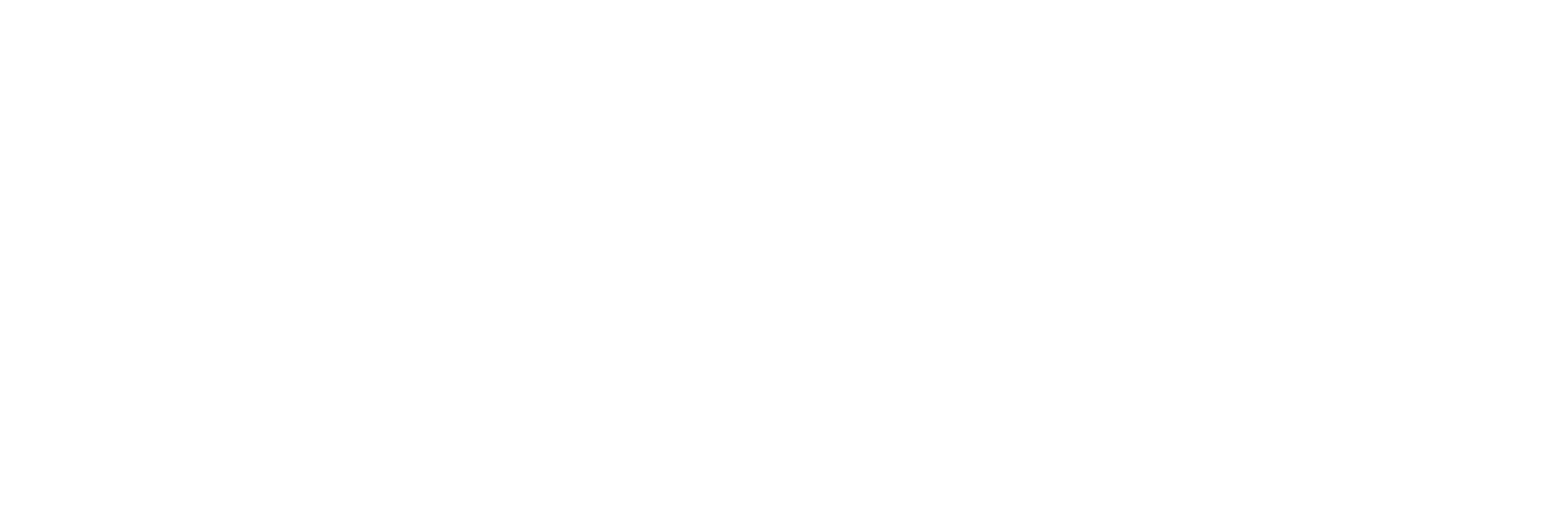
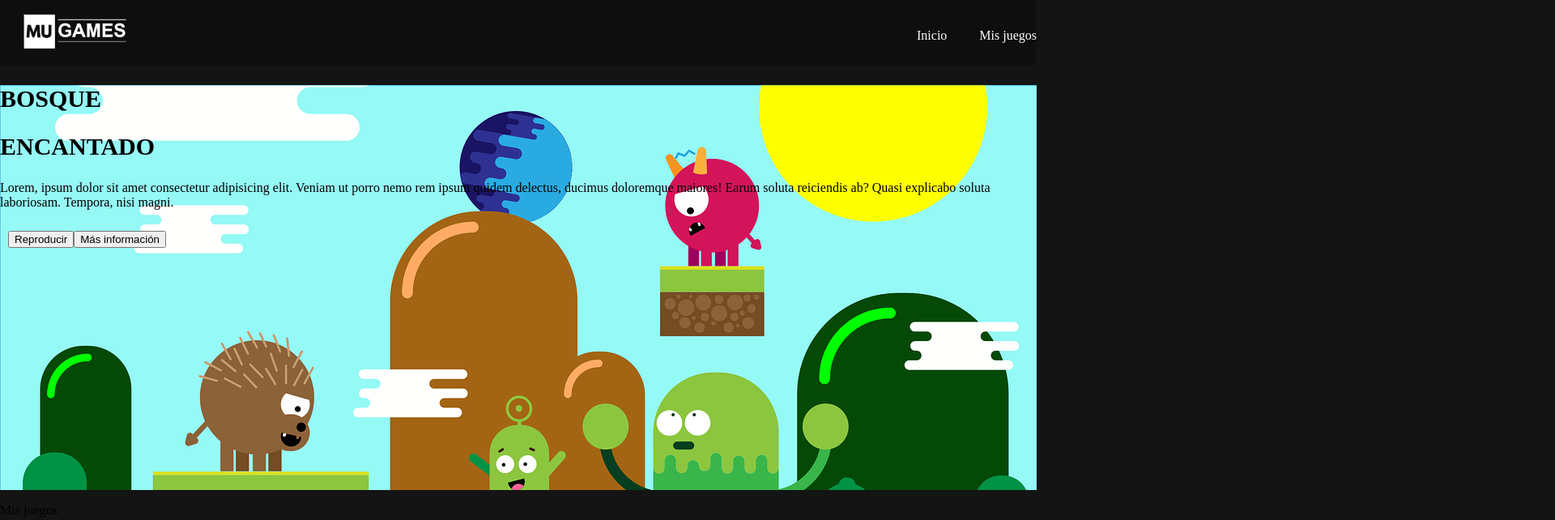
Before and after one commit to Marginy24/sitio-juegos, a plain HTML site: page index.html in a window 1280 px wide. Shown: the top 642 px of the page at 81% size, 1920 px wide, since content can reach past the window. Drawn offline with Linux system fonts and the light colour scheme.

Commit message:
actualización

```diff
--- a/index.html
+++ b/index.html
@@ -6,9 +6,53 @@
     <meta name="viewport" content="width=device-width, initial-scale=1.0">
     <title>MU-GAMES</title>
     <link rel="icon"  href="/assets/img/favicon.png">
+    <link rel="stylesheet" href="/style.css">
+    <link rel="stylesheet" href="/media-queries.css">
 
 </head>
 <body>
-
+    <header>
+        <div class="logo">
+            <img src="/assets/img/MU-GAMES.png" alt="">
+        </div>
+        <nav>
+            <ul>Inicio</ul>
+            <ul>Mis juegos</ul>
+        </nav>
+    </header>
+    <main>
+        <section class="banner-area">
+            <h1>BOSQUE</h1>
+            <h1>ENCANTADO</h1>
+            <P>Lorem, ipsum dolor sit amet consectetur adipisicing elit. Veniam ut porro nemo rem ipsum quidem delectus, ducimus doloremque maiores! Earum soluta reiciendis ab? Quasi explicabo soluta laboriosam. Tempora, nisi magni.  </P>
+           <div class="buttons">
+            <div class="primary-button">
+                <button>Reproducir</button>
+            </div>
+            <div class="secondary-button">
+                <button>Más información</button>
+            </div>
+           </div>
+        </section>
+        <section class="juegos">
+            <div>
+                <p>Mis juegos</p>
+            </div>
+            <div class="juegos-lista">
+                <article class="juegos-lista-indivudual">
+                    <img src="/assets/img/one-piece.png" alt="">
+                </article>
+                <article class="juegos-lista-indivudual">
+                    <img src="/assets/img/pacman.jpg" alt="">
+                </article>
+                <article class="juegos-lista-indivudual">
+                    <img src="/assets/img/mario.jpg" alt="">
+                </article>
+            </div>
+        </section>
+    </main>
+    <footer>
+        <p>© Marginy Uriarte 2022</p>
+    </footer>
 </body>
 </html>
--- a/style.css
+++ b/style.css
@@ -0,0 +1,50 @@
+:root {
+    --nav-color: #0E0E0E;
+    --bg-color-main: #141414;
+    --primary-button: #D9D9D9;
+    --secondary-button: #4F5C56;
+}
+body {
+    margin: 0;
+    padding: 0;
+    background-color: var(--bg-color-main);
+
+}
+header {
+    background-color: var(--nav-color);
+    width: 100%;
+    height: 80px;
+    display: grid;
+    grid-template-columns: 1fr 1fr;
+
+}
+header nav ul {
+    color: white;
+    text-decoration: none;
+    display: inline;
+
+}
+nav {
+    align-self: center;
+    display: flex;
+    justify-content: end;
+}
+header img {
+    width: 150px;
+    margin: 10px 20px;
+}
+/* AREA BANNER */
+.banner-area {
+    background-image: url("./assets/img/bg-principal.png");
+    background-repeat: no-repeat;
+    background-size: cover;
+    height: 500px;
+}
+.banner-area h1 {
+    font-size: 30px;
+}
+.buttons {
+    display: flex;
+    padding: 10px 10px;
+
+}
```
Also changed, not shown: assets/img/MU-GAMES.png (added).
